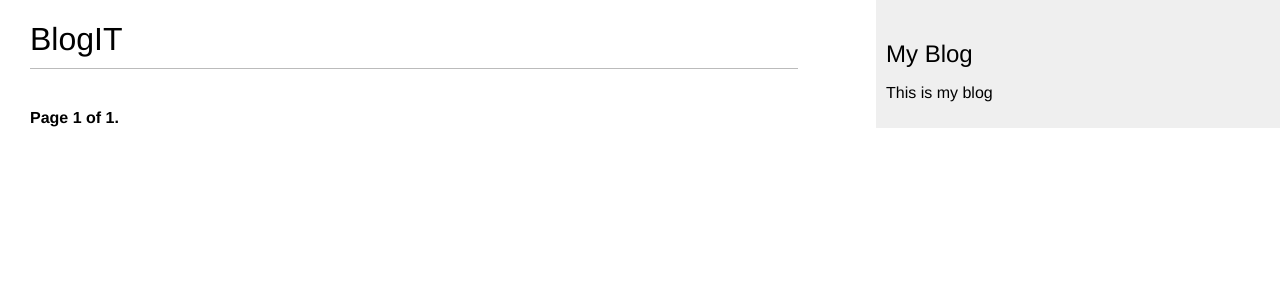
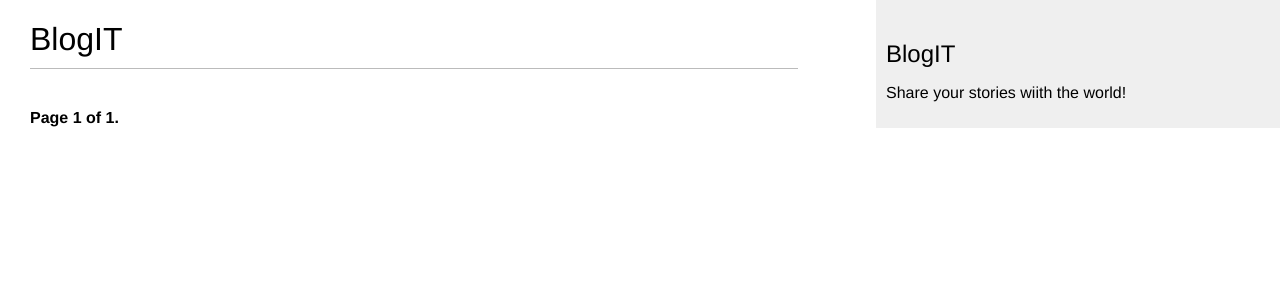
Before and after one commit to rohithsowmithra/blog, a Django app: page /blog/ in a window 1280 px wide. Shown: the top 300 px of the page. Run offline with Django 3.2, Linux system fonts and the light colour scheme; data that the repository does not hold is empty.

Commit message:
updated blog name and caption

```diff
--- a/mysite/blog/templates/blog/base.html
+++ b/mysite/blog/templates/blog/base.html
@@ -12,8 +12,8 @@
         {% endblock %}
     </div>
     <div id="sidebar">
-        <h2>My Blog</h2>
-        <p>This is my blog</p>
+        <h2>BlogIT</h2>
+        <p>Share your stories wiith the world!</p>
     </div>
 </body>
 </html>
```
